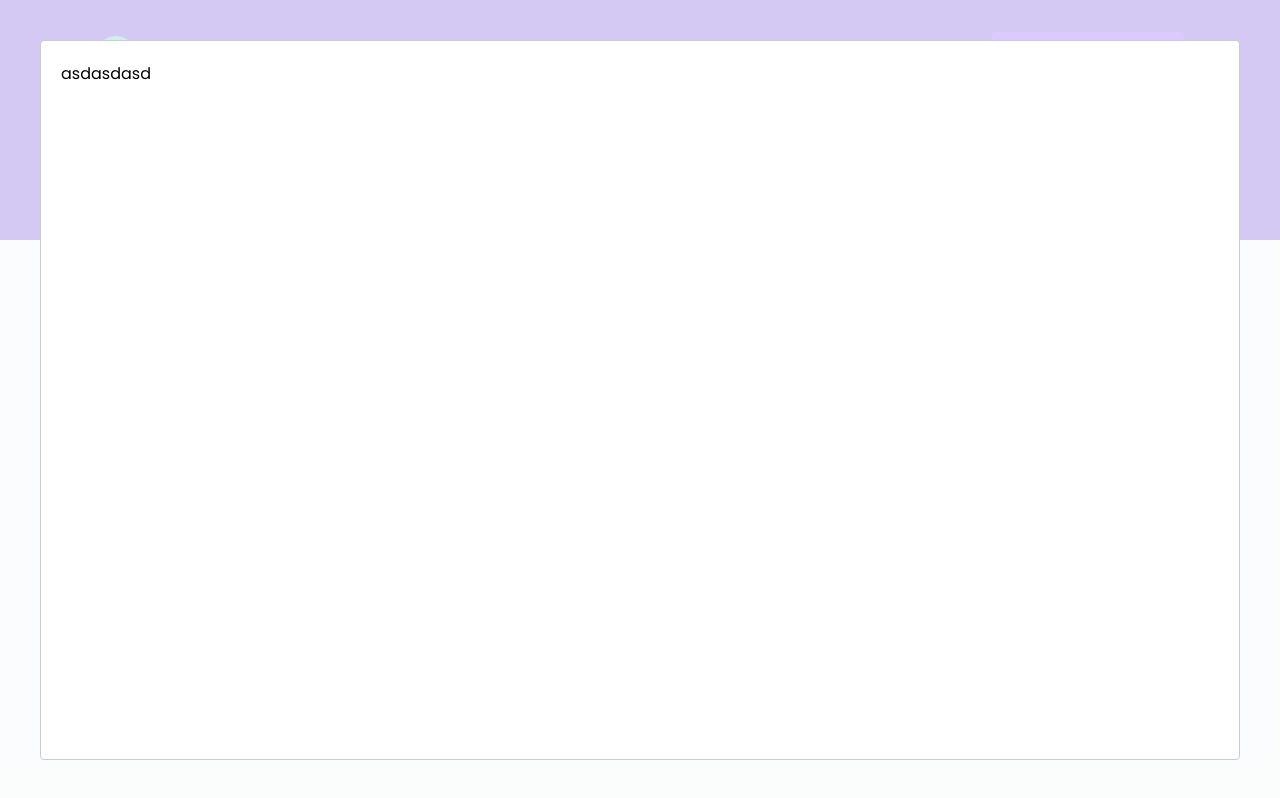
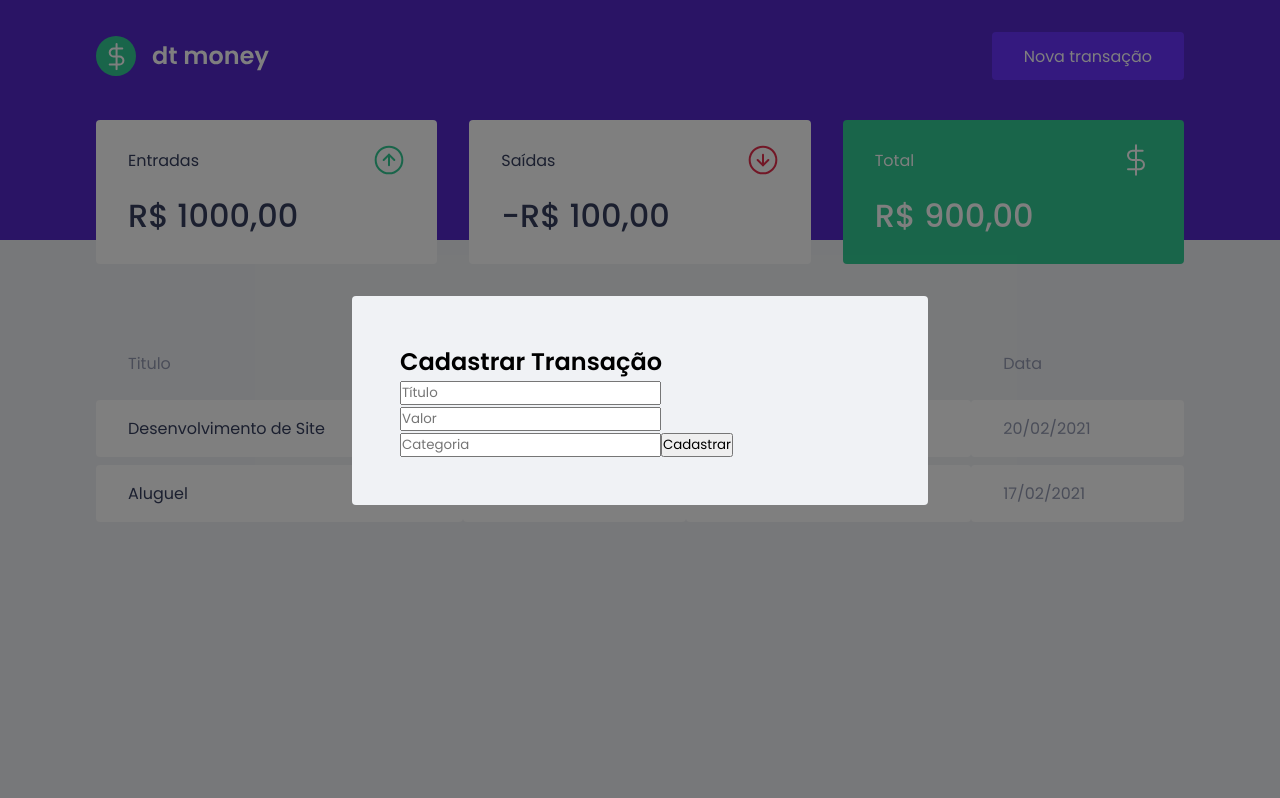
Before and after one commit to miguelriosoliveira/dtmoney, a React (Create React App) app: page / in a window 1280 px wide. Both pictures are taken after a click on the button "Nova transação". Built offline with nearby package versions, Linux system fonts and the light colour scheme; no server answers; what miragejs would draw is missing.

Commit message:
Modal global styles

```diff
--- a/src/components/NewTransactionModal/index.tsx
+++ b/src/components/NewTransactionModal/index.tsx
@@ -1,9 +1,24 @@
 import Modal, { Props as ModalProps } from 'react-modal';
+
+import { Container } from './styles';
 
 export function NewTransactionModal({ isOpen, onRequestClose }: ModalProps) {
 	return (
-		<Modal isOpen={isOpen} onRequestClose={onRequestClose}>
-			asdasdasd
+		<Modal
+			isOpen={isOpen}
+			onRequestClose={onRequestClose}
+			className="react-modal-content"
+			overlayClassName="react-modal-overlay"
+		>
+			<Container>
+				<h2>Cadastrar Transação</h2>
+
+				<input placeholder="Título" />
+				<input type="number" placeholder="Valor" />
+				<input placeholder="Categoria" />
+
+				<button type="submit">Cadastrar</button>
+			</Container>
 		</Modal>
 	);
 }
--- a/src/components/NewTransactionModal/styles.ts
+++ b/src/components/NewTransactionModal/styles.ts
@@ -1,3 +1,3 @@
 import styled from 'styled-components';
 
-export const Container = styled.div``;
+export const Container = styled.form``;
--- a/src/styles/global.ts
+++ b/src/styles/global.ts
@@ -49,4 +49,27 @@
 		opacity: 0.6;
 		cursor: not-allowed;
 	}
+
+	.react-modal-overlay {
+		background: rgba(0, 0, 0, 0.5);
+
+		position: fixed;
+		top: 0;
+		bottom: 0;
+		left: 0;
+		right: 0;
+
+		display: flex;
+		align-items: center;
+		justify-content: center;
+	}
+
+	.react-modal-content {
+		width: 100%;
+		max-width: 576px;
+		background: var(--background);
+		padding: 3rem;
+		position: relative;
+		border-radius: 0.25rem;
+	}
 `;
```
